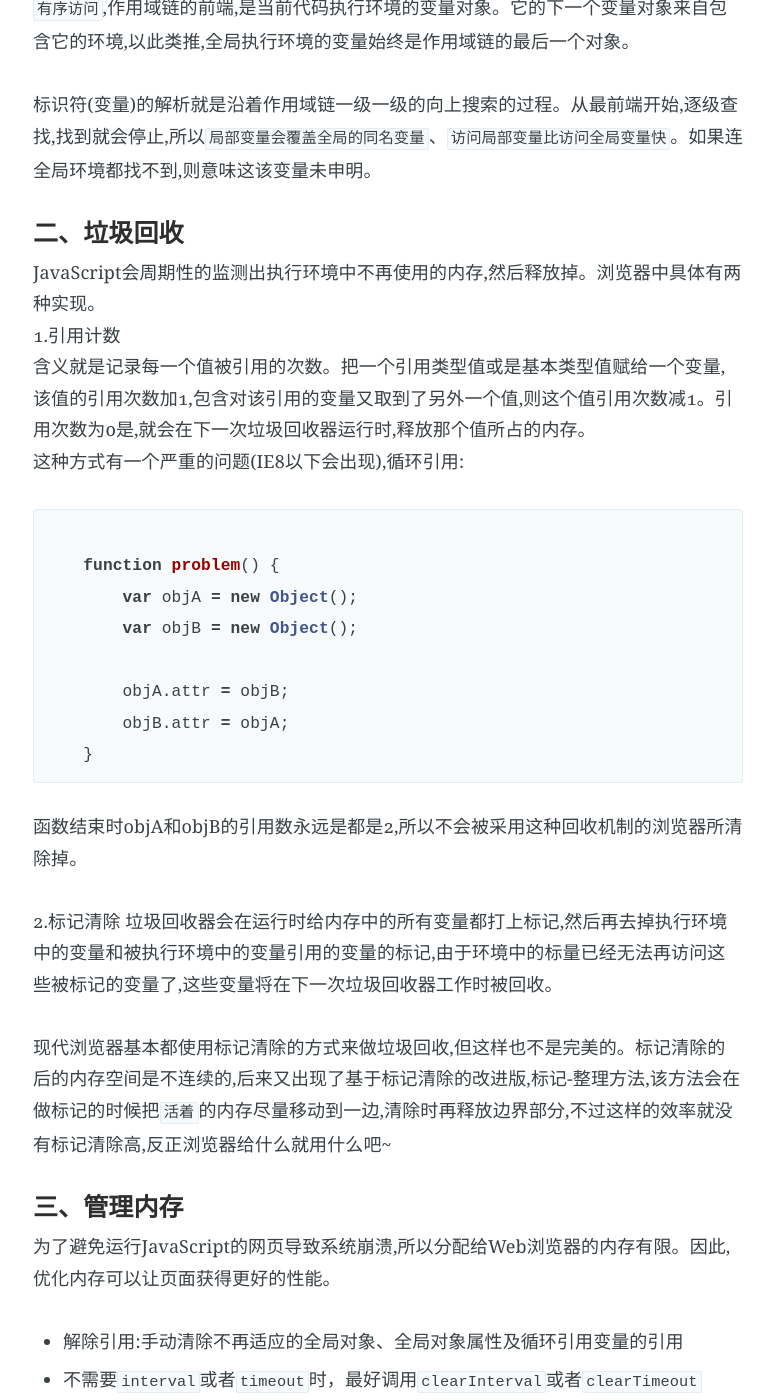
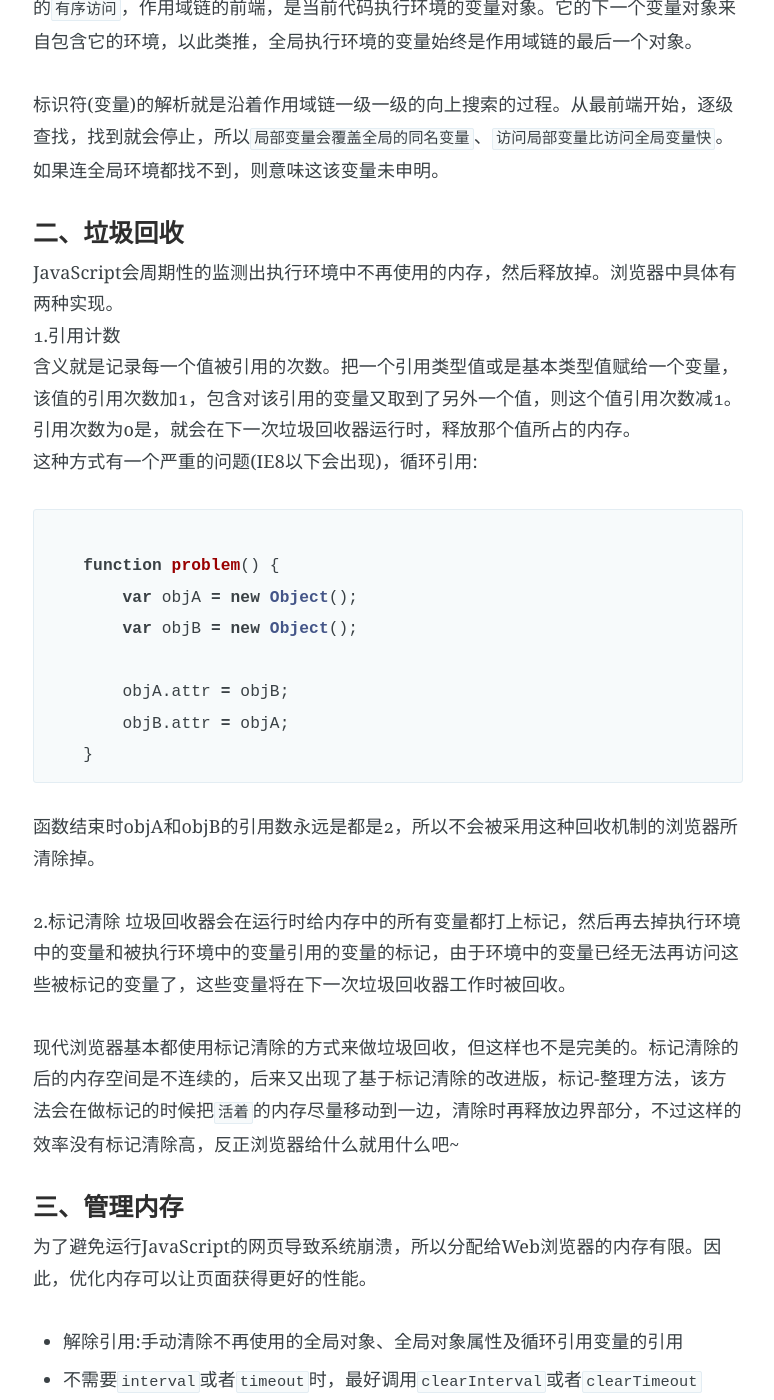
Before and after one commit to bulgerxie/bulgerxie.github.io, a Jekyll site: the page built from _posts/2017-06-07-Notjs-day8.markdown, in a window 1280 px wide and 1400 px high, scrolled down 474 px. Shown: the whole window, without its empty margins (252-1026 px from the left). Built offline with Jekyll 4.4.1, drawn with Linux system fonts in a browser that asks for light colours; some of the changed text lies outside the part shown.

Commit message:
Day8-错别字修正

```diff
--- a/_posts/2017-06-05-Notjs-day6.markdown
+++ b/_posts/2017-06-05-Notjs-day6.markdown
@@ -17,7 +17,7 @@
 JavaScript由以下三部分组成。
 ##### 1.ECMAScript
 ECMAScript和Web浏览器没有任何依赖。它只是定义了一些基础，在此基础之上可以构建完善的脚本语言。常见的Web浏览器只是实现ECMAScript的宿主环境之一，类似的还有Node和Adobe flash。宿主环境不仅提供了基本的ECMAScript实现，还会提供该语言的拓展，如浏览器的DOM，Node的I/O。
-`ps:按照标准实现宿主环境这种形式,让我想起了《黑客与画家》里提及的Lisp语言,约翰·麦卡锡一开始并不是想把Lisp设计成编程语言,是他的学生拉塞尔实现的Lisp解释器。但Lisp包含一些思想今天我们早已习以为常,比如条件结构(if-then-else)、递归、垃圾回收机制,那是1958年提出的呀我的老爷`
+`ps:按照标准实现宿主环境这种形式，让我想起了《黑客与画家》里提及的Lisp语言，约翰·麦卡锡一开始并不是想把Lisp设计成编程语言，是他的学生拉塞尔实现的Lisp解释器。但Lisp包含一些思想今天我们早已习以为常，比如条件结构(if-then-else)、递归、垃圾回收机制，那是1958年提出的呀我的老爷`
 ECMAScript的重要版本:
 * `ECMAScript 3: 新增正则表达式、try-catch异常处理`
 * `ECMAScript 4: 改动太大，被毙掉(居然提出强类型变量)`
--- a/_posts/2017-06-07-Notjs-day8.markdown
+++ b/_posts/2017-06-07-Notjs-day8.markdown
@@ -29,15 +29,15 @@
     }
 {% endhighlight %}
 
-函数结束时objA和objB的引用数永远是都是2,所以不会被采用这种回收机制的浏览器所清除掉。
+函数结束时objA和objB的引用数永远是都是2，所以不会被采用这种回收机制的浏览器所清除掉。
 
 2.标记清除
-垃圾回收器会在运行时给内存中的所有变量都打上标记,然后再去掉执行环境中的变量和被执行环境中的变量引用的变量的标记,由于环境中的标量已经无法再访问这些被标记的变量了,这些变量将在下一次垃圾回收器工作时被回收。
+垃圾回收器会在运行时给内存中的所有变量都打上标记，然后再去掉执行环境中的变量和被执行环境中的变量引用的变量的标记，由于环境中的变量已经无法再访问这些被标记的变量了，这些变量将在下一次垃圾回收器工作时被回收。
 
-现代浏览器基本都使用标记清除的方式来做垃圾回收,但这样也不是完美的。标记清除的后的内存空间是不连续的,后来又出现了基于标记清除的改进版,标记-整理方法,该方法会在做标记的时候把`活着`的内存尽量移动到一边,清除时再释放边界部分,不过这样的效率就没有标记清除高,反正浏览器给什么就用什么吧~
+现代浏览器基本都使用标记清除的方式来做垃圾回收，但这样也不是完美的。标记清除的后的内存空间是不连续的，后来又出现了基于标记清除的改进版，标记-整理方法，该方法会在做标记的时候把`活着`的内存尽量移动到一边，清除时再释放边界部分，不过这样的效率没有标记清除高，反正浏览器给什么就用什么吧~
 
 #### 三、管理内存
-为了避免运行JavaScript的网页导致系统崩溃,所以分配给Web浏览器的内存有限。因此,优化内存可以让页面获得更好的性能。
-* 解除引用:手动清除不再适应的全局对象、全局对象属性及循环引用变量的引用
+为了避免运行JavaScript的网页导致系统崩溃，所以分配给Web浏览器的内存有限。因此，优化内存可以让页面获得更好的性能。
+* 解除引用:手动清除不再使用的全局对象、全局对象属性及循环引用变量的引用
 * 不需要`interval`或者`timeout`时，最好调用`clearInterval`或者`clearTimeout`
-* 避免创建对象,类似于`var obj = {};`,可以在使用到的时候在直接赋值。使用`array.length = 0`清空数组
+* 避免创建对象，类似于`var obj = {};`，可以在使用到的时候再直接赋值。使用`array.length = 0`清空数组
```
Also changed, not shown: other parts of _posts/2017-06-07-Notjs-day8.markdown (+6 -6 lines).
